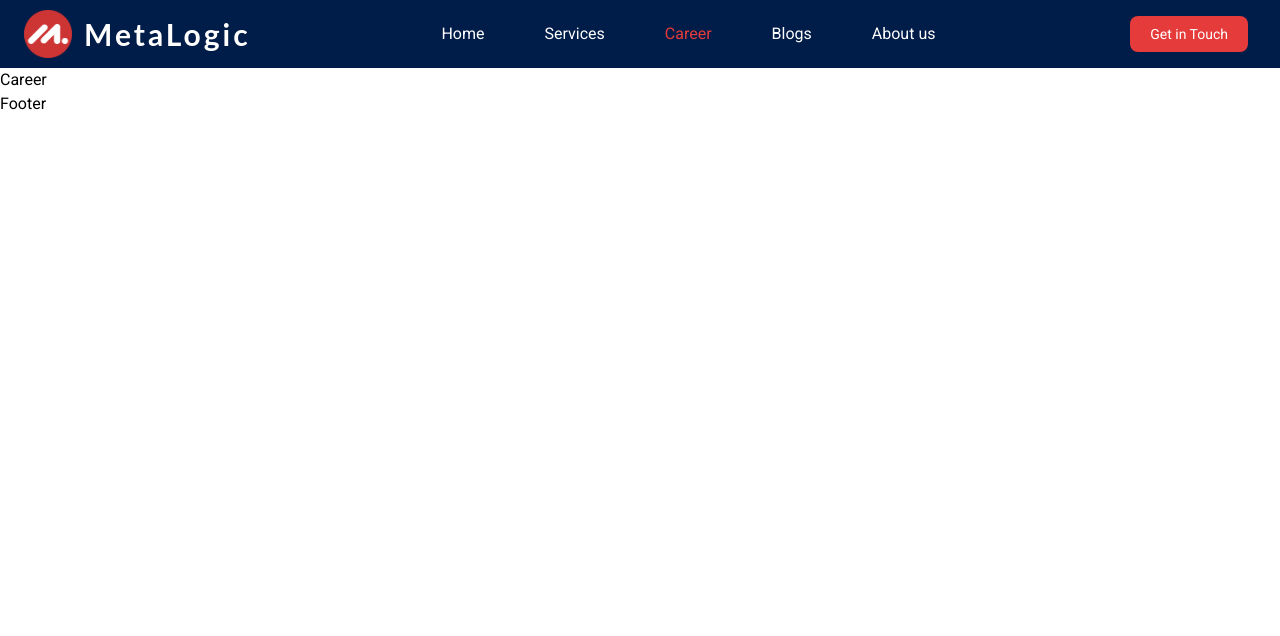
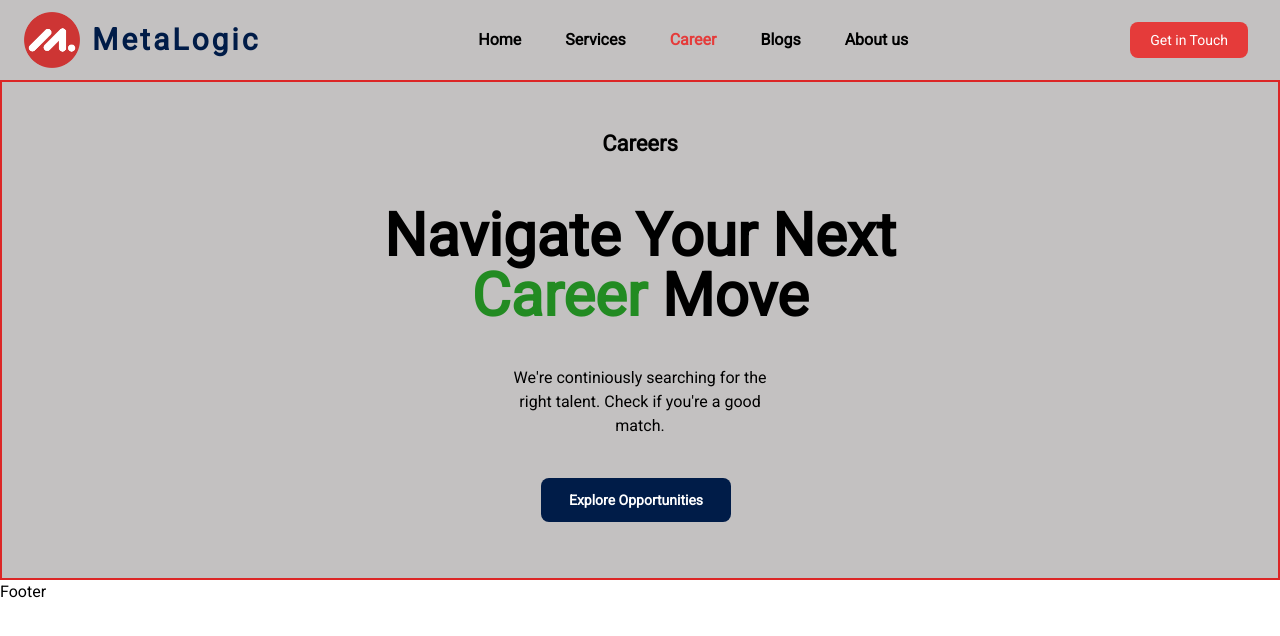
Before and after one commit to SubashJirel/CompanyWeb, a React (Vite) app: page /career in a window 1280 px wide. Shown: the top 636 px of the page. Built offline with nearby package versions, Linux system fonts and the light colour scheme.

Commit message:
Made the career hero section

```diff
--- a/src/components/career/Career.jsx
+++ b/src/components/career/Career.jsx
@@ -1,7 +1,12 @@
 import React from 'react';
+import CareerHero from '../../sections/career/CareerHero';
 
 function Career() {
-  return <div>Career</div>;
+  return (
+    <>
+      <CareerHero />
+    </>
+  );
 }
 
 export default Career;
--- a/src/components/header/Header.jsx
+++ b/src/components/header/Header.jsx
@@ -3,25 +3,25 @@ import metalogo from '../../assets/photos/metalogo.png';
 export default function Header() {
   return (
     <header className="">
-      <nav className="bg-[#001C48]  px-4 lg:px-6 py-2.5">
+      <nav className="bg-[#C3C1C1]  px-4 lg:px-6 py-1">
         <div className="flex  justify-between items-center mx-auto ">
           <Link to="/" className="flex items-center">
-            <div className="flex items-center">
-              <img src={metalogo} className="mr-3 h-12" alt="Logo" />
-              <h1 className="  text-3xl font-bold tracking-widest text-white">
+            <div className="flex items-center py-2">
+              <img src={metalogo} className="mr-3 h-12  md:h-14" alt="Logo" />
+              <h1 className="text-[28px]   md:text-3xl font-bold tracking-widest text-primary_blue">
                 MetaLogic
               </h1>
             </div>
           </Link>
 
-          <div className=" justify-between items-center flex w-auto ">
-            <ul className="flex flex-col mt-4 font-medium lg:flex-row lg:space-x-8 lg:mt-0">
+          <div className=" hidden md:flex justify-between items-center  w-auto ">
+            <ul className="flex flex-col mt-4 font-medium lg:flex-row lg:space-x-4 lg:mt-0">
               <li>
                 <NavLink
                   to="/"
                   className={({ isActive }) =>
-                    `block py-2 pr-4 pl-3 duration-200 ${
-                      isActive ? 'text-orange' : 'text-white'
+                    `block py-2 pr-4 pl-3 font-semibold ${
+                      isActive ? 'text-orange' : 'text-black'
                     } `
                   }
                 >
@@ -32,8 +32,8 @@ export default function Header() {
                 <NavLink
                   to="/services"
                   className={({ isActive }) =>
-                    `block py-2 pr-4 pl-3 duration-200 ${
-                      isActive ? 'text-orange' : 'text-white'
+                    `block py-2 pr-4 pl-3 font-semibold ${
+                      isActive ? 'text-orange' : 'text-black'
                     }  `
                   }
                 >
@@ -44,8 +44,8 @@ export default function Header() {
                 <NavLink
                   to="/career"
                   className={({ isActive }) =>
-                    `block py-2 pr-4 pl-3 duration-200 ${
-                      isActive ? 'text-orange' : 'text-white'
+                    `block py-2 pr-4 pl-3 font-semibold ${
+                      isActive ? 'text-orange' : 'text-black'
                     } `
                   }
                 >
@@ -56,8 +56,8 @@ export default function Header() {
                 <NavLink
                   to="/blogs"
                   className={({ isActive }) =>
-                    `block py-2 pr-4 pl-3 duration-200 ${
-                      isActive ? 'text-orange' : 'text-white'
+                    `block py-2 pr-4 pl-3 font-semibold ${
+                      isActive ? 'text-orange' : 'text-black'
                     } `
                   }
                 >
@@ -68,8 +68,8 @@ export default function Header() {
                 <NavLink
                   to="/about"
                   className={({ isActive }) =>
-                    `block py-2 pr-4 pl-3 duration-200 ${
-                      isActive ? 'text-orange' : 'text-white'
+                    `block py-2 pr-4 pl-3 font-semibold ${
+                      isActive ? 'text-orange' : 'text-black'
                     } `
                   }
                 >
@@ -81,7 +81,7 @@ export default function Header() {
           <div className="flex items-center">
             <Link
               to="#"
-              className="text-white bg-orange font-medium rounded-lg text-sm px-4 lg:px-5 py-2 lg:py-2 mr-2 "
+              className="hidden md:block text-white bg-orange font-medium rounded-lg text-sm px-4 lg:px-5 py-2 lg:py-2 mr-2 "
             >
               Get in Touch
             </Link>
--- a/src/index.css
+++ b/src/index.css
@@ -9,10 +9,6 @@
   font-family: 'Roboto', sans-serif;
 }
 
-h1,
-p {
-  font-family: Lato;
-}
 .autoFitThisGrid {
   grid-template-columns: repeat(auto-fit, minmax(250px, 1fr));
   justify-items: center;
--- /dev/null
+++ b/src/sections/career/CareerHero.jsx
@@ -0,0 +1,28 @@
+import React from 'react';
+
+function CareerHero() {
+  return (
+    <>
+      <div className=" h-[500px] items-center justify-center bg-[#C3C1C1] lg:px-32 h border-2 border-red-600 ">
+        <h4 className="py-12 text-xl text-center  md:text-[22px] font-semibold">
+          Careers
+        </h4>
+        <h1 className="text-3xl md:text-5xl text-center font-bold capitalize lg:text-6xl">
+          navigate your next <br />{' '}
+          <span className="text-[#228B22]">career</span> move
+        </h1>
+        <div className="px-4 text-center md:w-[300px] py-10 mx-auto ">
+          We&apos;re continiously searching for the right talent. Check if
+          you&apos;re a good match.
+        </div>
+        <div className="text-center">
+          <button className=" text-white bg-primary_blue font-semibold rounded-lg text-sm  px-7 py-3  mr-2 ">
+            Explore Opportunities
+          </button>
+        </div>
+      </div>
+    </>
+  );
+}
+
+export default CareerHero;
--- a/tailwind.config.js
+++ b/tailwind.config.js
@@ -5,6 +5,7 @@ export default {
     extend: {
       colors: {
         orange: '#E53B3A',
+        primary_blue: '#001C48',
       },
     },
   },
```
